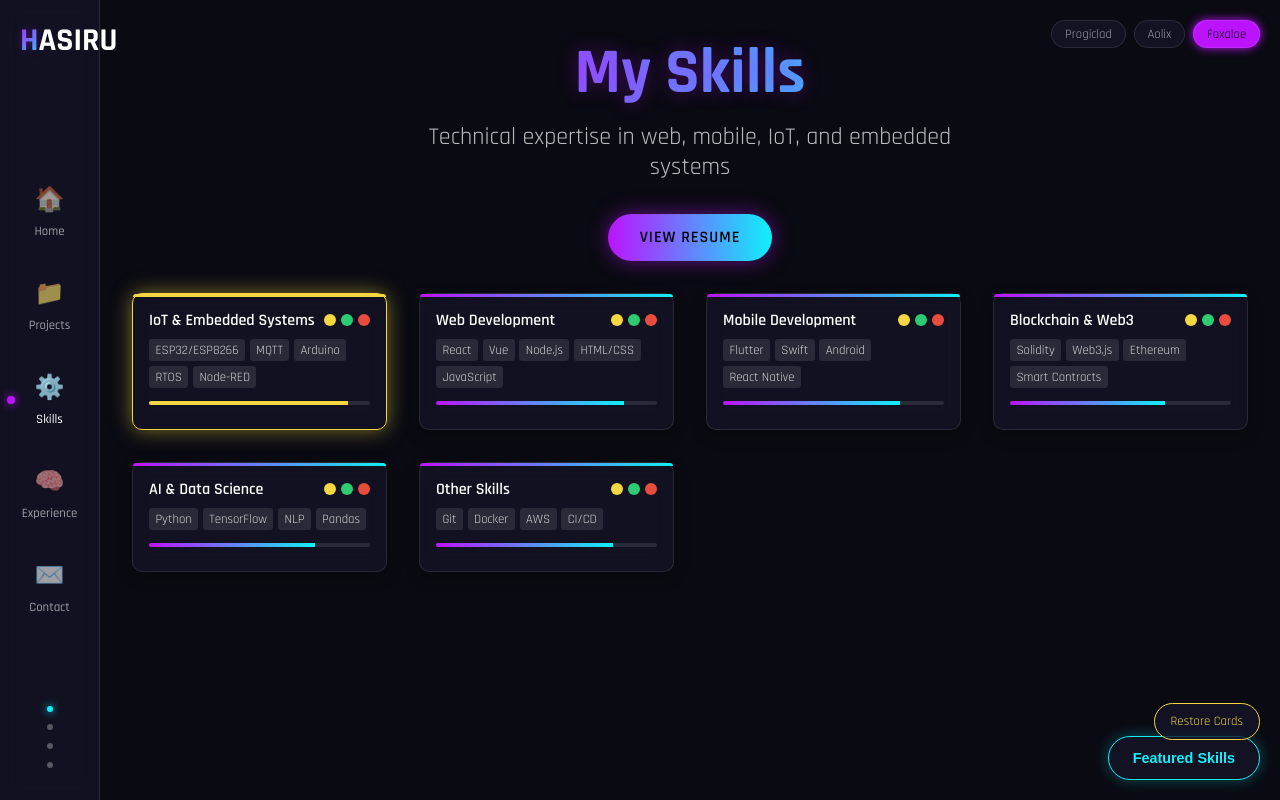
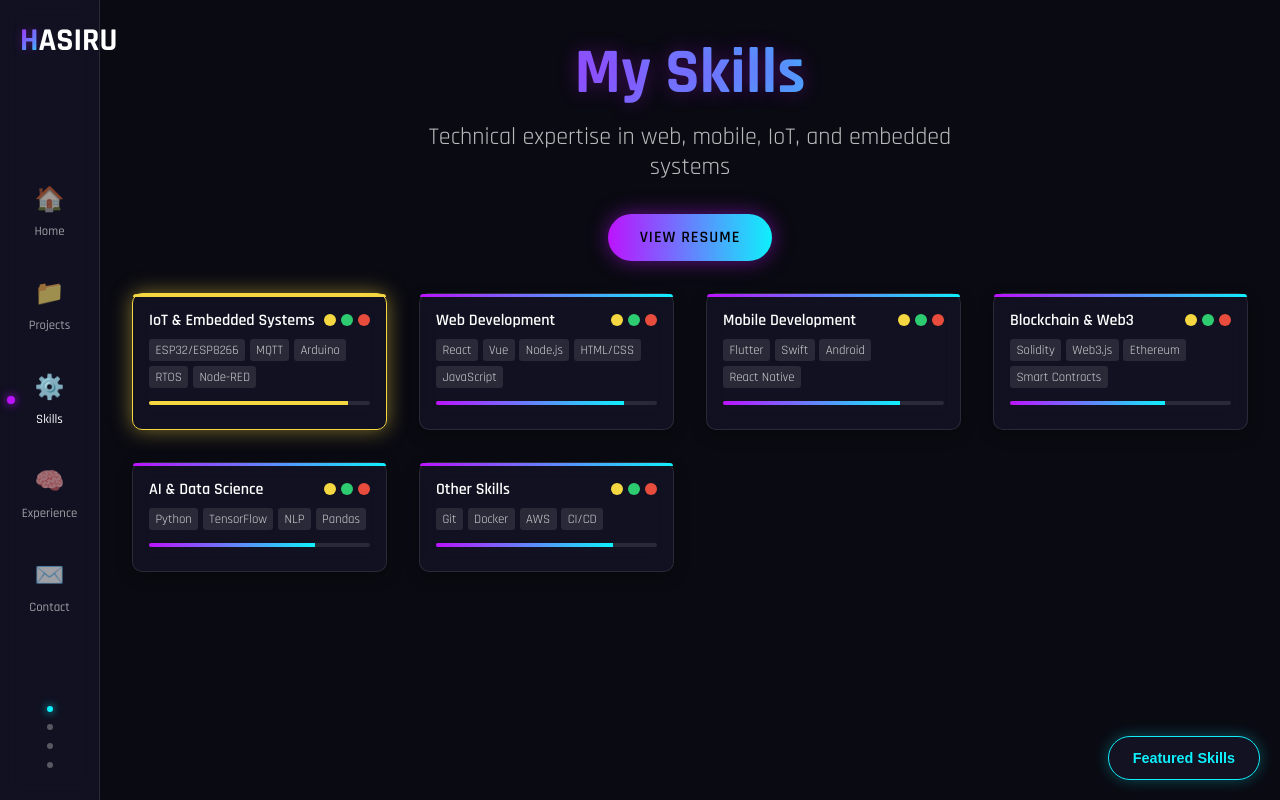
Before and after one commit to hasiruchamika/hasiruchamika.dev, a plain HTML site: page skills.html in a window 1280 px wide. Drawn offline with Linux system fonts and the light colour scheme.

Commit message:
remove themes

```diff
--- a/skills.html
+++ b/skills.html
@@ -775,14 +775,8 @@
     </main>
 </div>
 
-<div class="theme-selector">
-    <div class="theme-pill" aria-label="Select Progiclad Theme">Progiclad</div>
-    <div class="theme-pill" aria-label="Select Aolix Theme">Aolix</div>
-    <div class="theme-pill active" aria-label="Select Foxaloe Theme">Foxaloe</div>
-</div>
+<button class="feature-project" aria-label="Highlight Featured Skills">Featured Skills</button>
 
-<button class="feature-project" aria-label="Highlight Featured Skills">Featured Skills</button>
-<button class="restore-cards" aria-label="Restore All Skill Cards">Restore Cards</button>
 
 <script>
     document.addEventListener('DOMContentLoaded', () => {
```
Also changed, not shown: contact.html (+1 -6 lines), experience.html (+0 -6 lines), index.html (+2 -6 lines), projects.html (+1 -6 lines), some-projects.html (+1 -6 lines).
